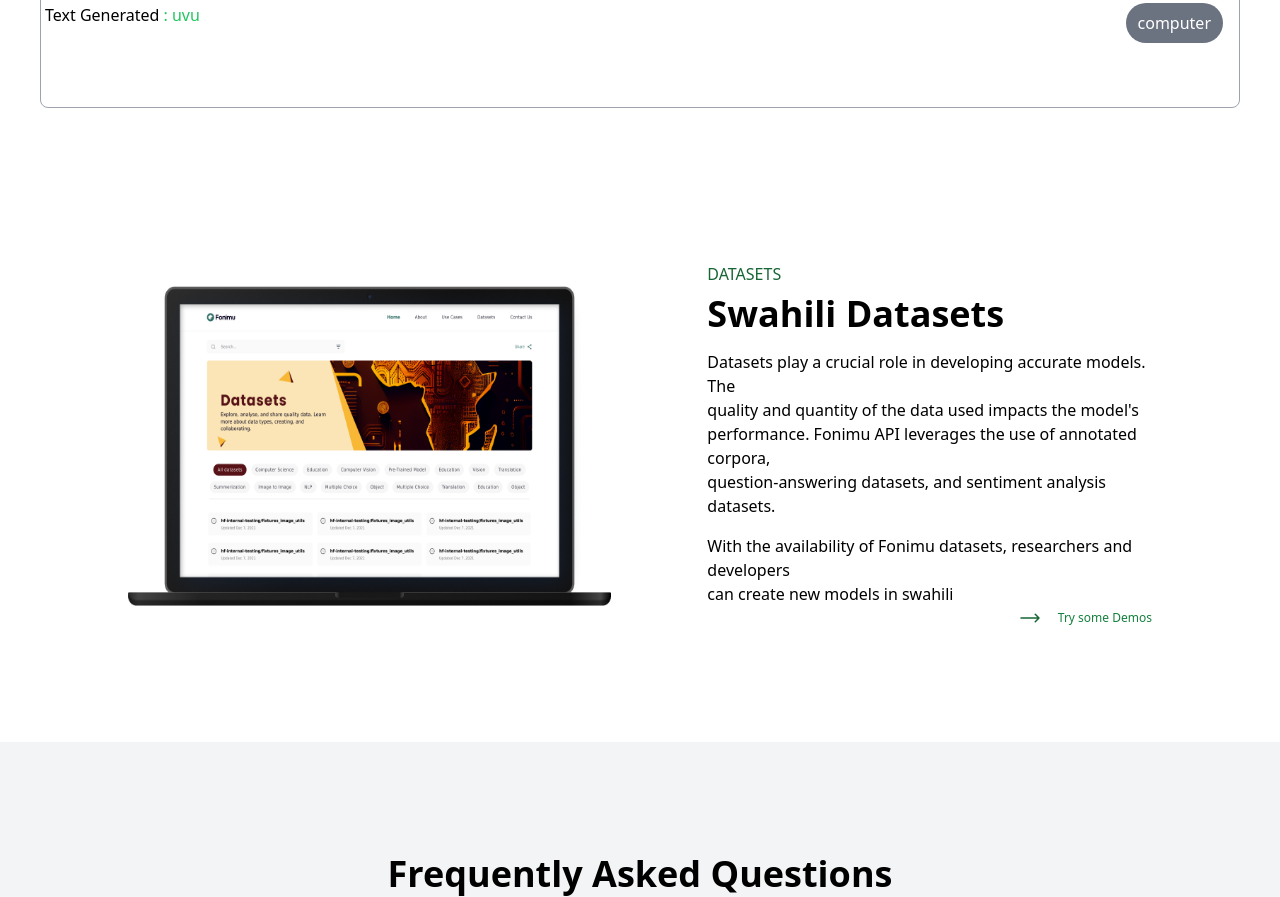
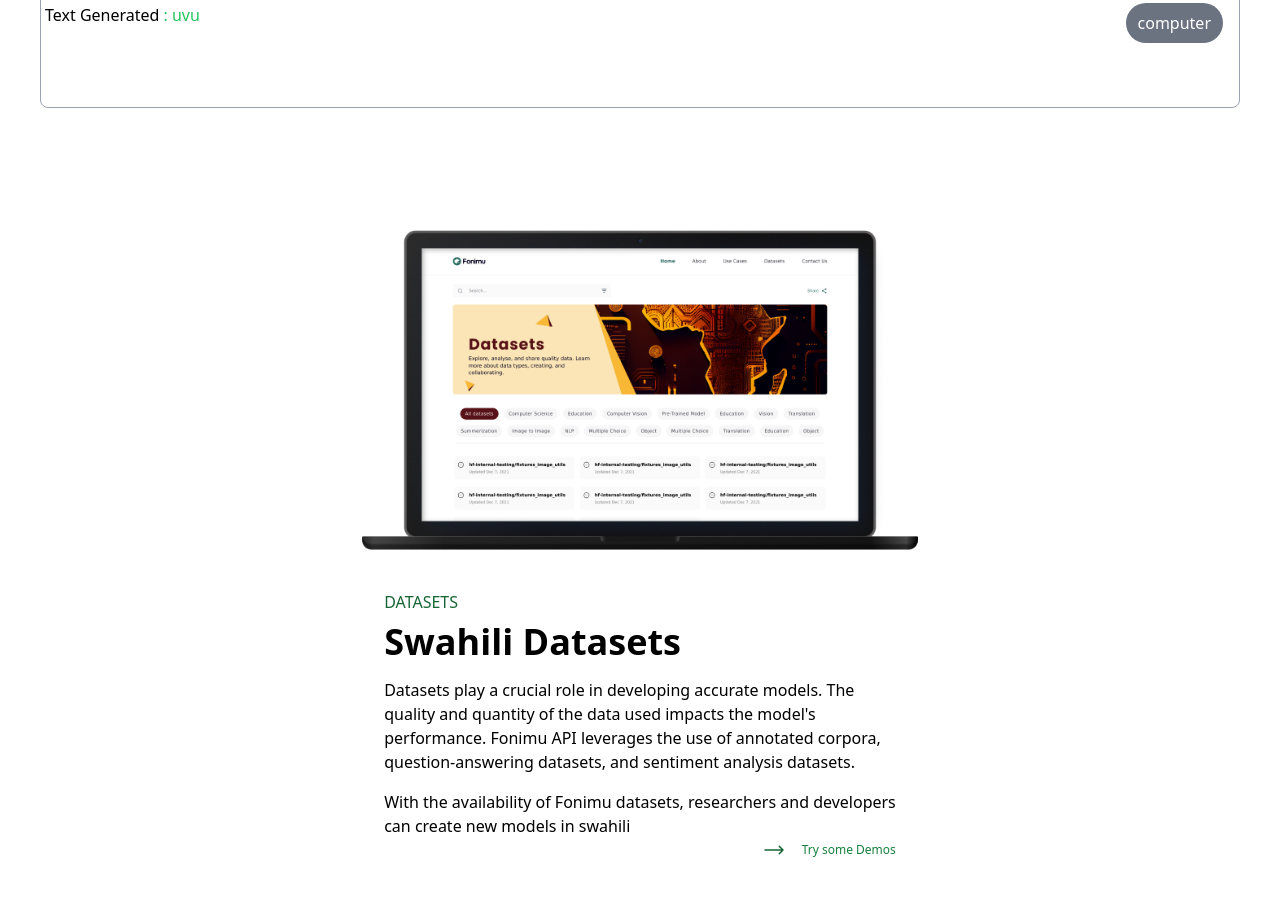
Before and after one commit to Sumally007/swahili-hub, a website: page src/index.html in a window 1280 px wide. Shown: the part 2804-3701 px from the top of the page. Drawn offline with Linux system fonts and the light colour scheme.

Commit message:
sm section five completed

```diff
--- a/src/index.html
+++ b/src/index.html
@@ -279,12 +279,12 @@
     <!--section four end-->
     <!--section five start-->
     <div class="flex items-center justify-center">
-      <div class="flex items-center justify-center gap-24 py-28 w-4/5">
+      <div class="flex sm:flex-col items-center justify-center gap-24 sm:gap-10 py-28 sm:py-20 w-4/5 sm:w-full">
         <div>
           <img class="w-5/5 h-80" src="./img/Macbook.png" alt="" />
         </div>
         <div>
-          <div>
+          <div class="sm:w-full">
             <h2 class="text-base uppercase text-green-800 mb-2">Datasets</h2>
             <h1 class="text-4xl font-bold mb-4">Swahili Datasets</h1>
             <p class="mb-4">
```
